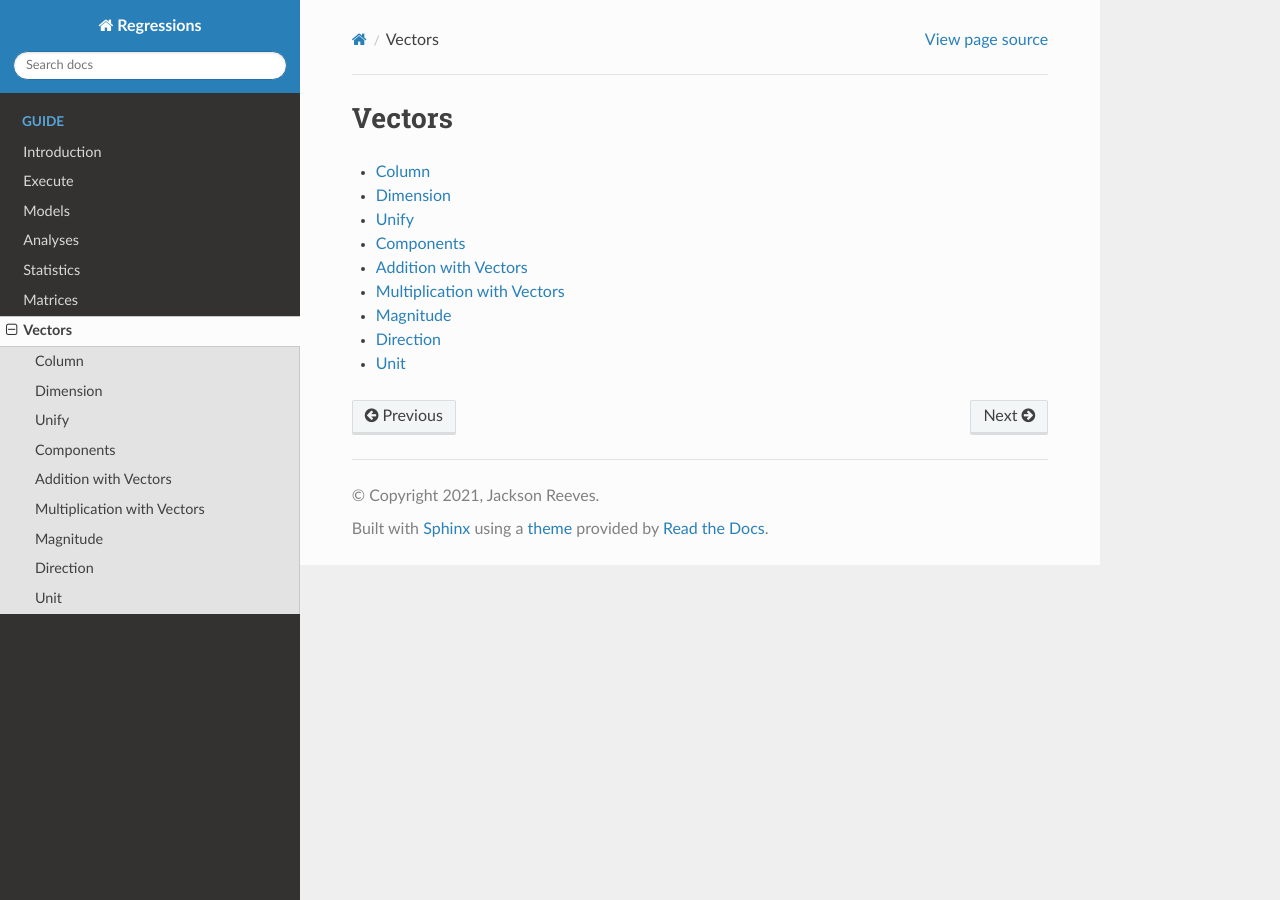
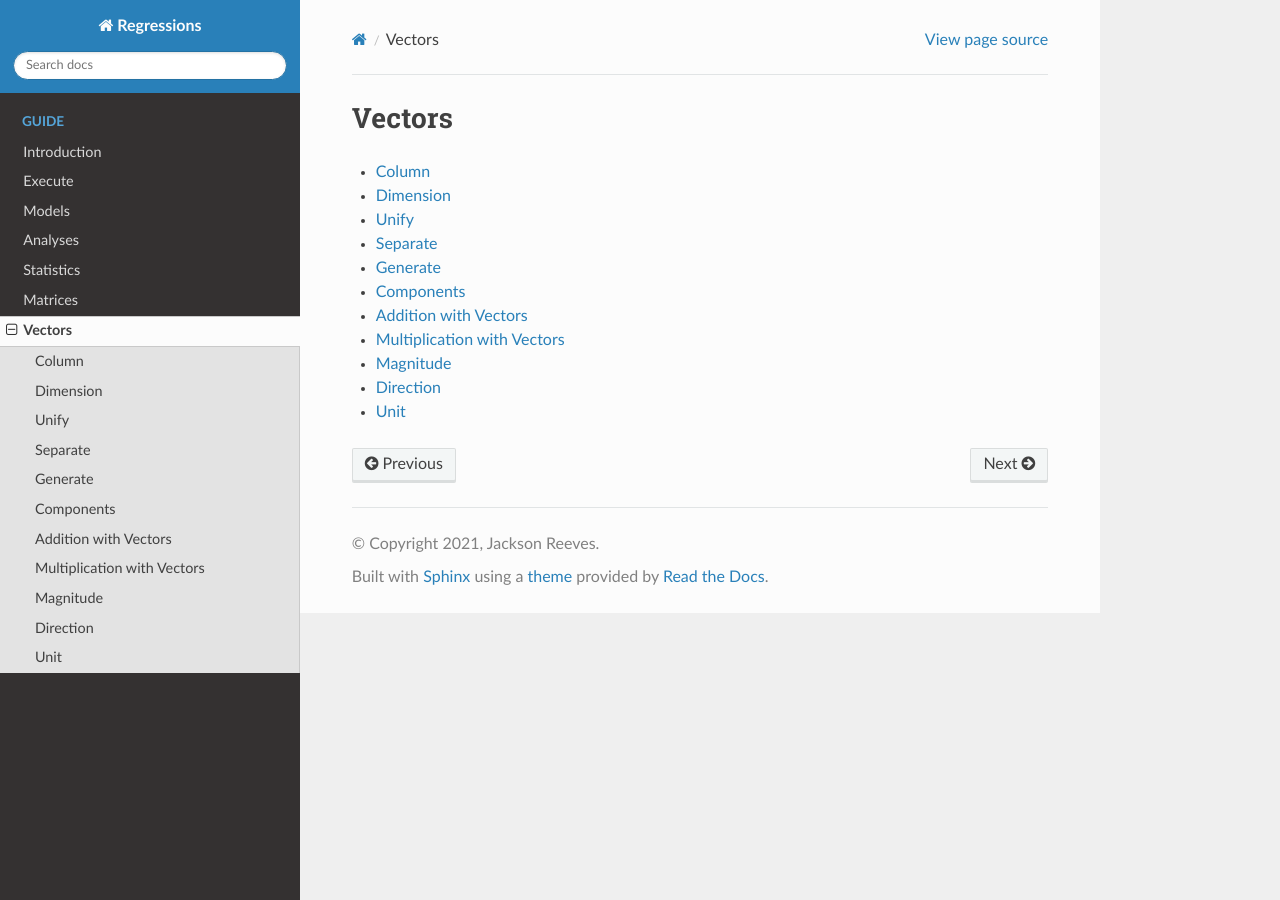
Before and after one commit to jtreeves/regressions_library, a Sphinx documentation site: the page built from documentation/source/vectors/index.rst, in a window 1280 px wide. Built offline with Sphinx 7.4.7 and the Read the Docs theme 2.0.0, drawn with Linux system fonts in a browser that asks for light colours.

Commit message:
[documentation] Add rst files for new functions with docstrings that live in new files in the library

```diff
--- a/documentation/source/vectors/index.rst
+++ b/documentation/source/vectors/index.rst
@@ -7,6 +7,8 @@ Vectors
     pages/column
     pages/dimension
     pages/unify
+    pages/separate
+    pages/generate
     pages/components
     pages/addition
     pages/multiplication
--- /dev/null
+++ b/documentation/source/vectors/pages/generate.rst
@@ -0,0 +1,4 @@
+Generate
+---------
+.. automodule:: library.vectors.generate
+    :members:
--- /dev/null
+++ b/documentation/source/vectors/pages/separate.rst
@@ -0,0 +1,4 @@
+Separate
+---------
+.. automodule:: library.vectors.separate
+    :members:
```
Also changed, not shown: 2 other files.
